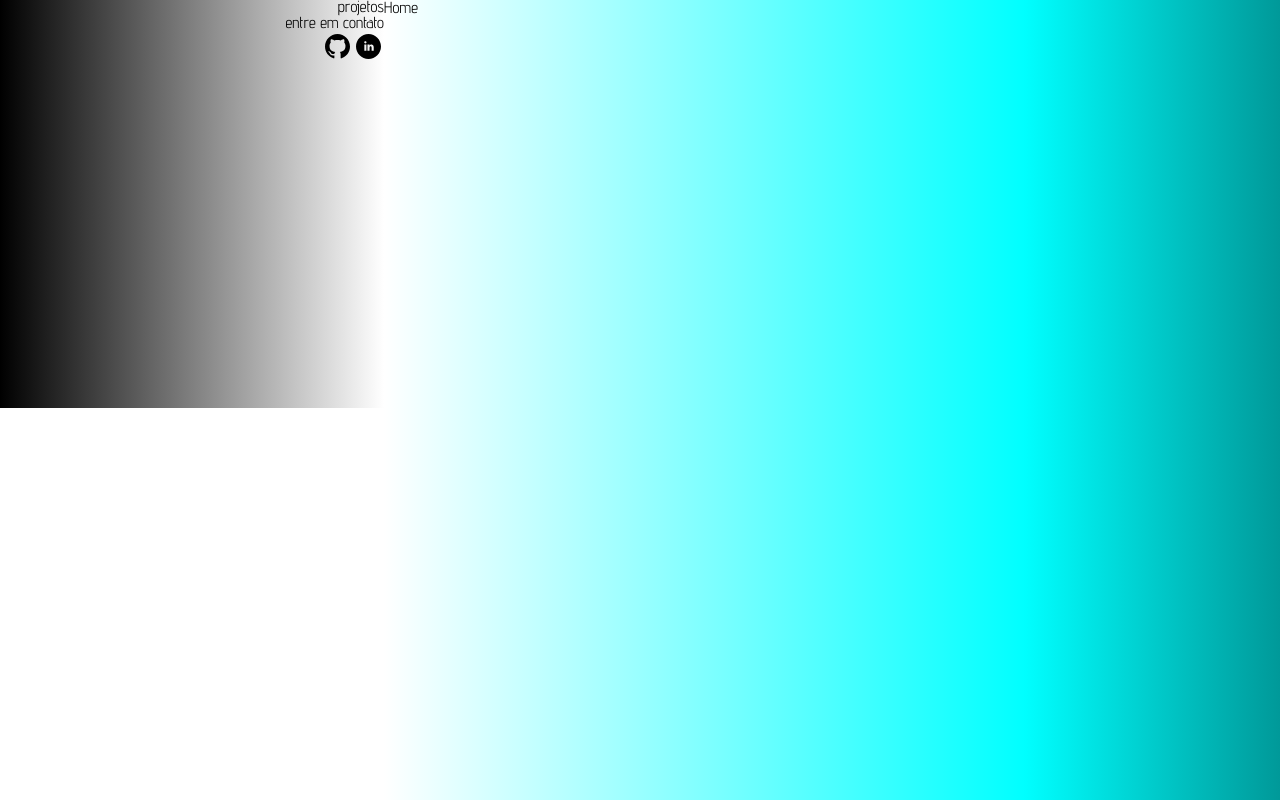
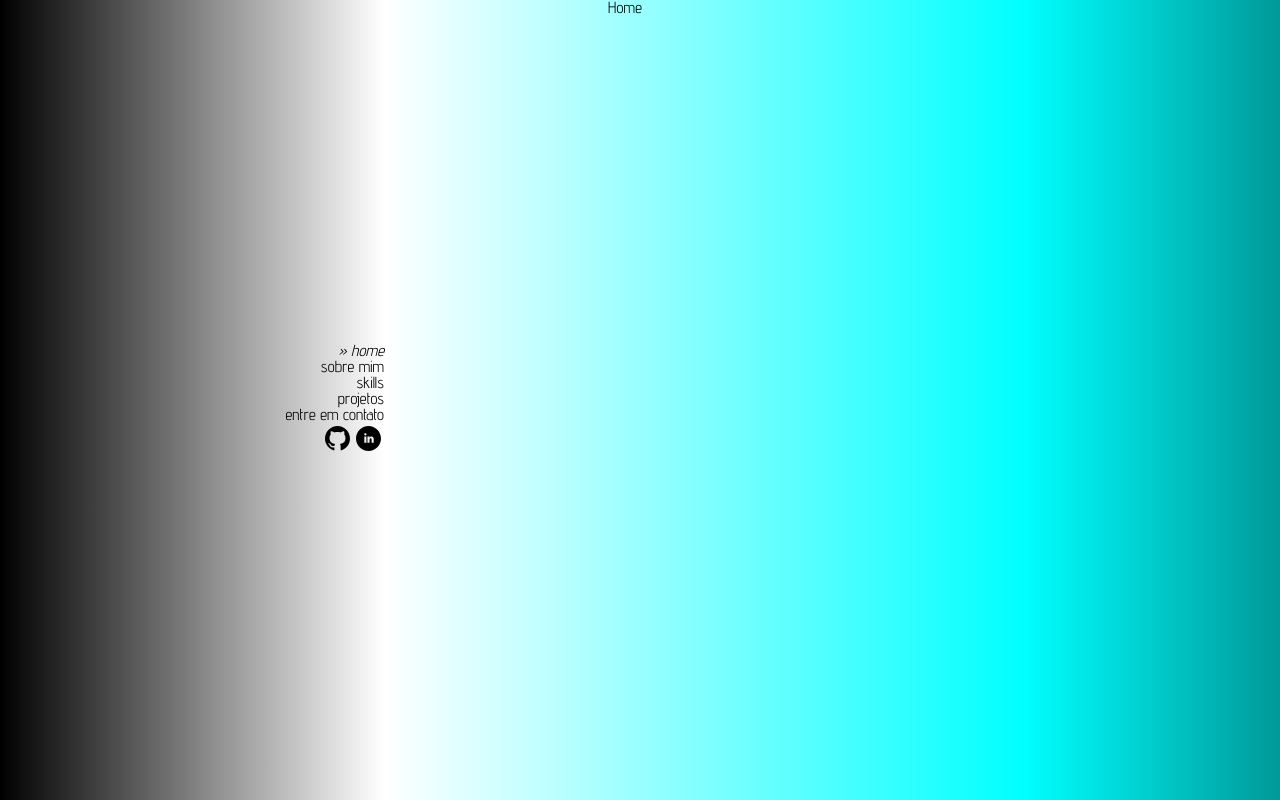
Before and after one commit to GuilhermeSoaresGarcia/portfolio, a Next.js app: page / in a window 1280 px wide. Built offline with nearby package versions, Linux system fonts and the light colour scheme.

Commit message:
feat: adicionada classe  "main-container" para facilitar a aplicação de estilos

```diff
--- a/app/layout.tsx
+++ b/app/layout.tsx
@@ -25,7 +25,7 @@ export default function RootLayout({
         <main>
           <Navbar />
           <section>
-            <div>
+            <div className="main-container">
               {children}
             </div>
           </section>
```
